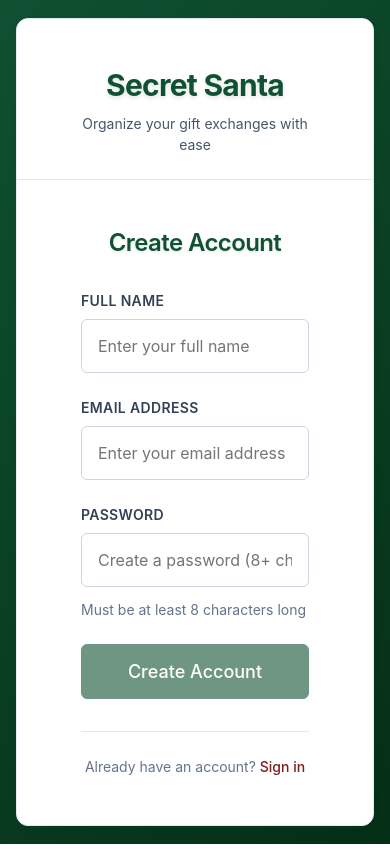
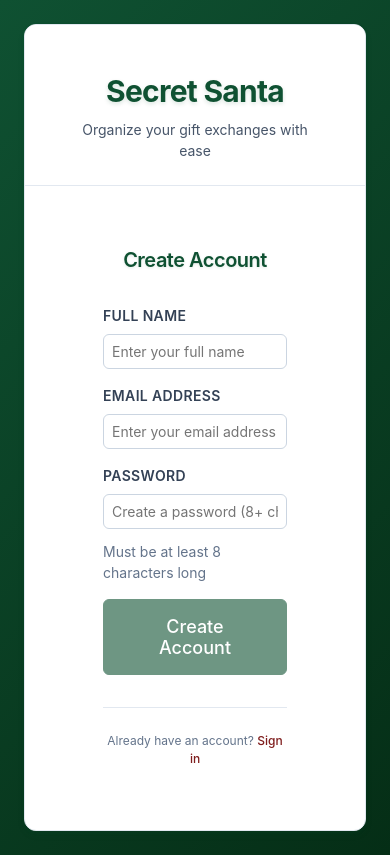
Before and after one commit to DavidDevGt/secret-santa-web, a Vue app: page /auth/register in a window 390 px wide. Built offline with nearby package versions, Linux system fonts and the light colour scheme.

Commit message:
feat(ui): enhance registration form and add responsive design

```diff
--- a/index.html
+++ b/index.html
@@ -4,6 +4,7 @@
     <meta charset="UTF-8">
     <link rel="icon" href="/favicon.ico">
     <meta name="viewport" content="width=device-width, initial-scale=1.0">
+    <base href="/">
     <title>Secret Santa App</title>
   </head>
   <body>
--- a/src/App.vue
+++ b/src/App.vue
@@ -4,7 +4,6 @@ import { useAuthStore } from './stores/auth';
 import { useEventStore } from '@/stores/events';
 import { authService } from '@/services/api/auth';
 import ErrorBoundary from '@/components/ui/ErrorBoundary.vue';
-import '@/styles/main.css';
 
 const authStore = useAuthStore();
 const eventStore = useEventStore();
--- a/src/components/Register.vue
+++ b/src/components/Register.vue
@@ -1,8 +1,9 @@
 <template>
   <div class="register">
     <h2>Register</h2>
-    <form v-if="!showOtp" @submit.prevent="handleRegister">
-      <div>
+    <form v-if="!showOtp" @submit.prevent="handleRegister" class="register-form">
+      <div class="form-row">
+        <div class="form-group">
           <label for="name">Name:</label>
           <input
             id="name"
@@ -11,7 +12,7 @@
             required
           />
         </div>
-      <div>
+        <div class="form-group">
           <label for="email">Email:</label>
           <input
             id="email"
@@ -20,7 +21,9 @@
             required
           />
         </div>
-      <div>
+      </div>
+      <div class="form-row">
+        <div class="form-group">
           <label for="password">Password:</label>
           <input
             id="password"
@@ -28,6 +31,16 @@
             type="password"
             required
           />
+        </div>
+        <div class="form-group">
+          <label for="confirmPassword">Confirm Password:</label>
+          <input
+            id="confirmPassword"
+            v-model="confirmPassword"
+            type="password"
+            required
+          />
+        </div>
       </div>
       <button type="submit" :disabled="loading">
         {{ loading ? 'Registering...' : 'Register' }}
@@ -65,6 +78,7 @@ const authStore = useAuthStore();
 const name = ref('');
 const email = ref('');
 const password = ref('');
+const confirmPassword = ref('');
 const otp = ref('');
 const showOtp = ref(false);
 const loading = ref(false);
@@ -72,6 +86,11 @@ const error = ref('');
 
 const handleRegister = async () => {
   if (loading.value) return; // Prevent duplicate submissions
+
+  if (password.value !== confirmPassword.value) {
+    error.value = 'Passwords do not match';
+    return;
+  }
 
   loading.value = true;
   error.value = '';
@@ -106,17 +125,31 @@ defineEmits<{
 
 <style scoped>
 .register {
-  max-width: 400px;
+  max-width: 600px;
   margin: 0 auto;
 }
 
-form div {
-  margin-bottom: 1rem;
+.register-form {
+  display: flex;
+  flex-direction: column;
+  gap: 1rem;
+}
+
+.form-row {
+  display: grid;
+  grid-template-columns: 1fr 1fr;
+  gap: 1rem;
+}
+
+.form-group {
+  display: flex;
+  flex-direction: column;
 }
 
 label {
   display: block;
   margin-bottom: 0.5rem;
+  font-weight: 500;
 }
 
 input {
@@ -124,15 +157,26 @@ input {
   padding: 0.5rem;
   border: 1px solid #ccc;
   border-radius: 4px;
+  font-size: 1rem;
+}
+
+input:focus {
+  outline: none;
+  border-color: #007bff;
+  box-shadow: 0 0 0 2px rgba(0, 123, 255, 0.25);
 }
 
 button {
-  padding: 0.5rem 1rem;
+  padding: 0.75rem 1.5rem;
   background-color: #28a745;
   color: white;
   border: none;
   border-radius: 4px;
   cursor: pointer;
+  font-size: 1rem;
+  font-weight: 500;
+  align-self: flex-start;
+  margin-top: 0.5rem;
 }
 
 button:disabled {
@@ -143,5 +187,19 @@ button:disabled {
 .error {
   color: red;
   margin-top: 1rem;
+  font-weight: 500;
+}
+
+/* Responsive design */
+@media (max-width: 640px) {
+  .register {
+    max-width: 100%;
+    padding: 0 1rem;
+  }
+
+  .form-row {
+    grid-template-columns: 1fr;
+    gap: 0.5rem;
+  }
 }
 </style>
--- a/src/components/layout/AppLayout.vue
+++ b/src/components/layout/AppLayout.vue
@@ -410,6 +410,24 @@ const getInitials = (name: string): string => {
 }
 
 /* Responsive Design */
+@media (max-width: 1440px) {
+  .header-content {
+    padding: 0 var(--space-md);
+  }
+
+  .app-main {
+    padding: var(--space-xl) var(--space-md);
+  }
+
+  .right-section {
+    gap: var(--space-lg);
+  }
+
+  .user-section {
+    gap: var(--space-md);
+  }
+}
+
 @media (max-width: 768px) {
   .header-content {
     padding: 0 var(--space-md);
--- a/src/components/layout/AuthLayout.vue
+++ b/src/components/layout/AuthLayout.vue
@@ -61,4 +61,15 @@
 .auth-content {
   padding: var(--space-2xl);
 }
+
+/* Responsive for laptops */
+@media (max-width: 1440px) {
+  .auth-layout {
+    padding: var(--space-lg);
+  }
+
+  .auth-content {
+    padding: var(--space-xl);
+  }
+}
 </style>
--- a/src/components/pages/EventListPage.vue
+++ b/src/components/pages/EventListPage.vue
@@ -35,14 +35,6 @@
       <p v-else>
         You haven't been invited to any events yet. Ask an organizer to invite you!
       </p>
-      <Button
-        v-if="authStore.hasRole('organizer') || authStore.hasRole('admin')"
-        @click="goToCreate"
-        variant="primary"
-        size="lg"
-      >
-        Create Event
-      </Button>
     </div>
 
     <!-- Events Grid -->
--- a/src/components/pages/LoginPage.vue
+++ b/src/components/pages/LoginPage.vue
@@ -1,5 +1,5 @@
 <template>
-  <div class="login-page">
+  <div class="auth-form-wrapper login-page">
     <h2>Sign In</h2>
     <form @submit.prevent="handleSubmit" class="login-form">
       <div class="form-group">
@@ -171,4 +171,24 @@ const handleSubmit = async () => {
   text-align: center;
   font-weight: 500;
 }
+
+/* Responsive for laptops 1366px to 1440px */
+@media (max-width: 1440px) {
+  .login-page h2 {
+    font-size: var(--font-size-xl);
+  }
+
+  .form-group input {
+    padding: var(--space-sm);
+    font-size: var(--font-size-sm);
+  }
+
+  .login-form {
+    gap: var(--space-md);
+  }
+
+  .auth-links p {
+    font-size: var(--font-size-xs);
+  }
+}
 </style>
--- a/src/components/pages/RegisterPage.vue
+++ b/src/components/pages/RegisterPage.vue
@@ -1,5 +1,5 @@
 <template>
-  <div class="register-page">
+  <div class="auth-form-wrapper register-page">
     <div class="register-container">
       <h2>{{ showOtp ? 'Verify Your Email' : 'Create Account' }}</h2>
 
@@ -418,6 +418,26 @@ onMounted(() => {
 }
 
 /* Responsive */
+@media (max-width: 1440px) {
+  .register-page h2 {
+    font-size: var(--font-size-xl);
+  }
+
+  .form-group input {
+    padding: var(--space-sm);
+    font-size: var(--font-size-sm);
+  }
+
+  .register-form,
+  .otp-form {
+    gap: var(--space-md);
+  }
+
+  .auth-links p {
+    font-size: var(--font-size-xs);
+  }
+}
+
 @media (max-width: 480px) {
   .register-container {
     padding: 0 var(--space-md);
--- a/src/main.ts
+++ b/src/main.ts
@@ -3,6 +3,7 @@ import { createPinia } from 'pinia'
 
 import App from './App.vue'
 import router from './router'
+import '@/styles/main.css'
 
 const app = createApp(App)
 
--- a/src/styles/main.css
+++ b/src/styles/main.css
@@ -163,6 +163,13 @@ input:focus, textarea:focus, select:focus {
 .bg-secondary { background-color: var(--color-secondary); }
 .bg-accent { background-color: var(--color-accent); }
 
+/* Auth form wrapper */
+.auth-form-wrapper {
+  width: 100%;
+  max-width: 400px;
+  margin: 0 auto;
+}
+
 /* Christmas utility classes */
 .bg-snow { background-color: var(--color-christmas-snow); }
 .bg-forest { background-color: var(--color-christmas-green); }
@@ -222,12 +229,41 @@ input:focus, textarea:focus, select:focus {
 }
 
 /* Responsive utilities */
-@media (max-width: 768px) {
+@media (max-width: 1440px) {
+  .auth-form-wrapper {
+    width: 90%;
+    max-width: 400px;
+    padding: 30px;
+  }
+}
+
+@media (max-width: 1366px) {
+  body {
+    font-size: 0.9rem;
+  }
   .container {
     padding: 0 var(--space-sm);
   }
+  #app::before {
+    background-size: 200px 200px, 300px 300px, 150px 150px;
+  }
+}
 
+@media (max-width: 1024px) {
   h1 { font-size: var(--font-size-2xl); }
   h2 { font-size: var(--font-size-xl); }
   h3 { font-size: var(--font-size-lg); }
 }
+
+@media (max-width: 768px) {
+  body {
+    font-size: 0.8rem;
+  }
+  .container {
+    padding: 0 var(--space-xs);
+  }
+
+  h1 { font-size: var(--font-size-xl); }
+  h2 { font-size: var(--font-size-lg); }
+  h3 { font-size: var(--font-size-base); }
+}
--- a/vite.config.ts
+++ b/vite.config.ts
@@ -14,5 +14,5 @@ export default defineConfig({
     alias: {
       '@': fileURLToPath(new URL('./src', import.meta.url))
     },
-  },
+  }
 })
```
Lines whose indentation alone changed are shown as unchanged.
